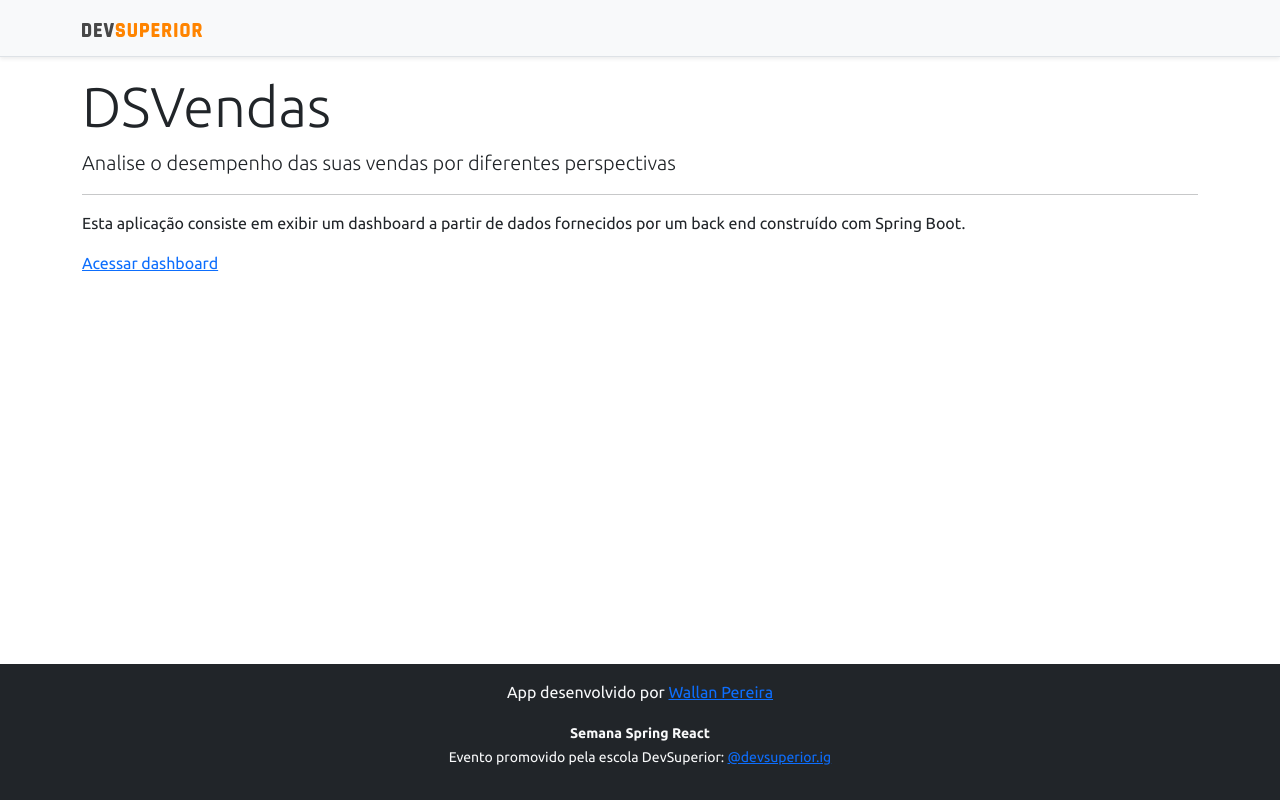
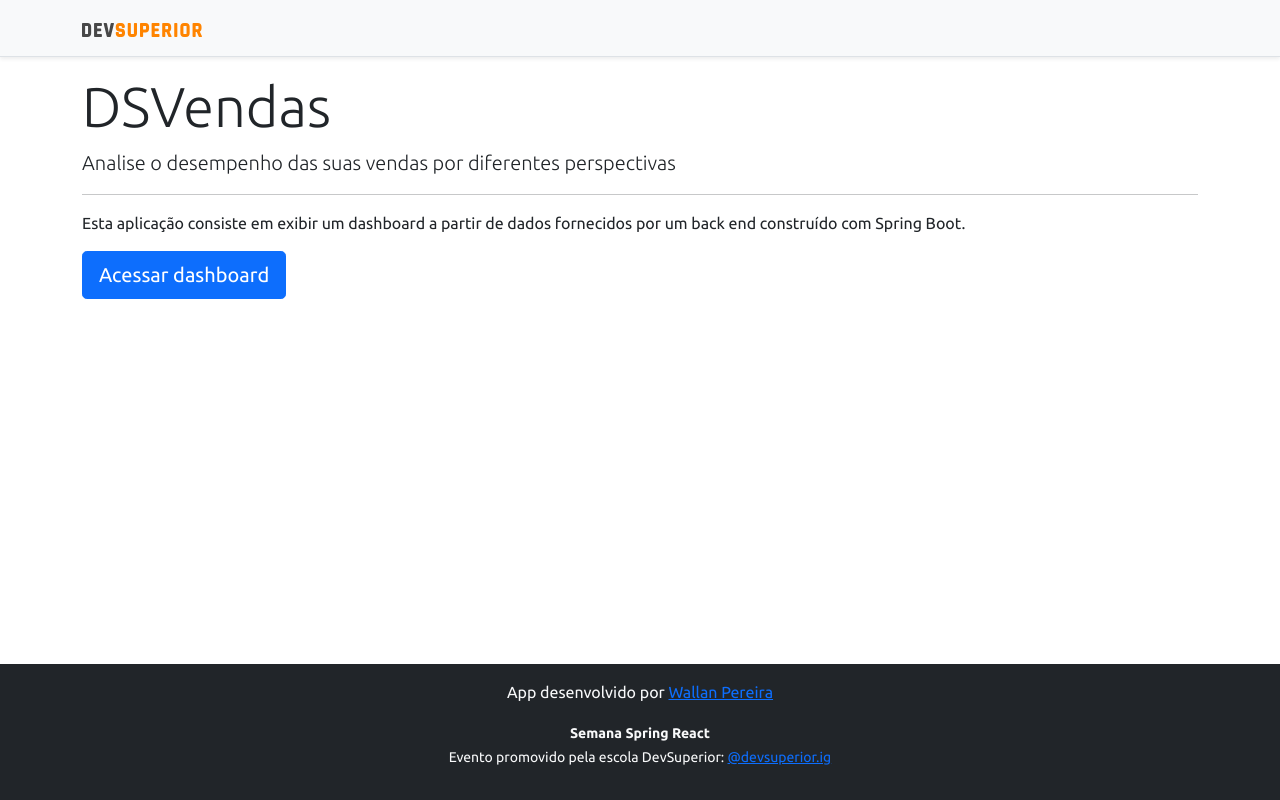
Before and after one commit to wallanpsantos/semana-spring-react, a React (Create React App) app in the folder frontend/: page / in a window 1280 px wide. Built offline with nearby package versions, Linux system fonts and the light colour scheme.

Commit message:
Home, Navigation

```diff
--- a/frontend/src/components/NavBar/index.tsx
+++ b/frontend/src/components/NavBar/index.tsx
@@ -1,11 +1,15 @@
 import ImgDsDark from 'assets/img/ds-dark.svg';
+import { Link } from 'react-router-dom';
 
 function NavBar(): JSX.Element {
     return (
         <div className="d-flex flex-column flex-md-row align-items-center p-3 px-md-4 mb-3 bg-light border-bottom shadow-sm">
             <div className="container">
                 <nav className="my-2 my-md-0 mr-md-3">
-                    <img src={ImgDsDark} alt="DevSuperior" width="120" />
+                    <Link to="/">
+                        <img src={ImgDsDark} alt="DevSuperior" width="120" />
+                    </Link>
+
                 </nav>
             </div>
         </div>
--- a/frontend/src/pages/Home/index.tsx
+++ b/frontend/src/pages/Home/index.tsx
@@ -13,7 +13,9 @@
                     <hr />
                     <p>Esta aplicação consiste em exibir um dashboard a partir de dados fornecidos por um back end construído com Spring Boot.</p>
                 </div>
-                <Link to="/dashboard">Acessar dashboard</Link>
+                <Link to="/dashboard" className="btn btn-primary btn-lg">
+                    Acessar dashboard
+                </Link>
             </div>
             <Footer />
         </>
```
